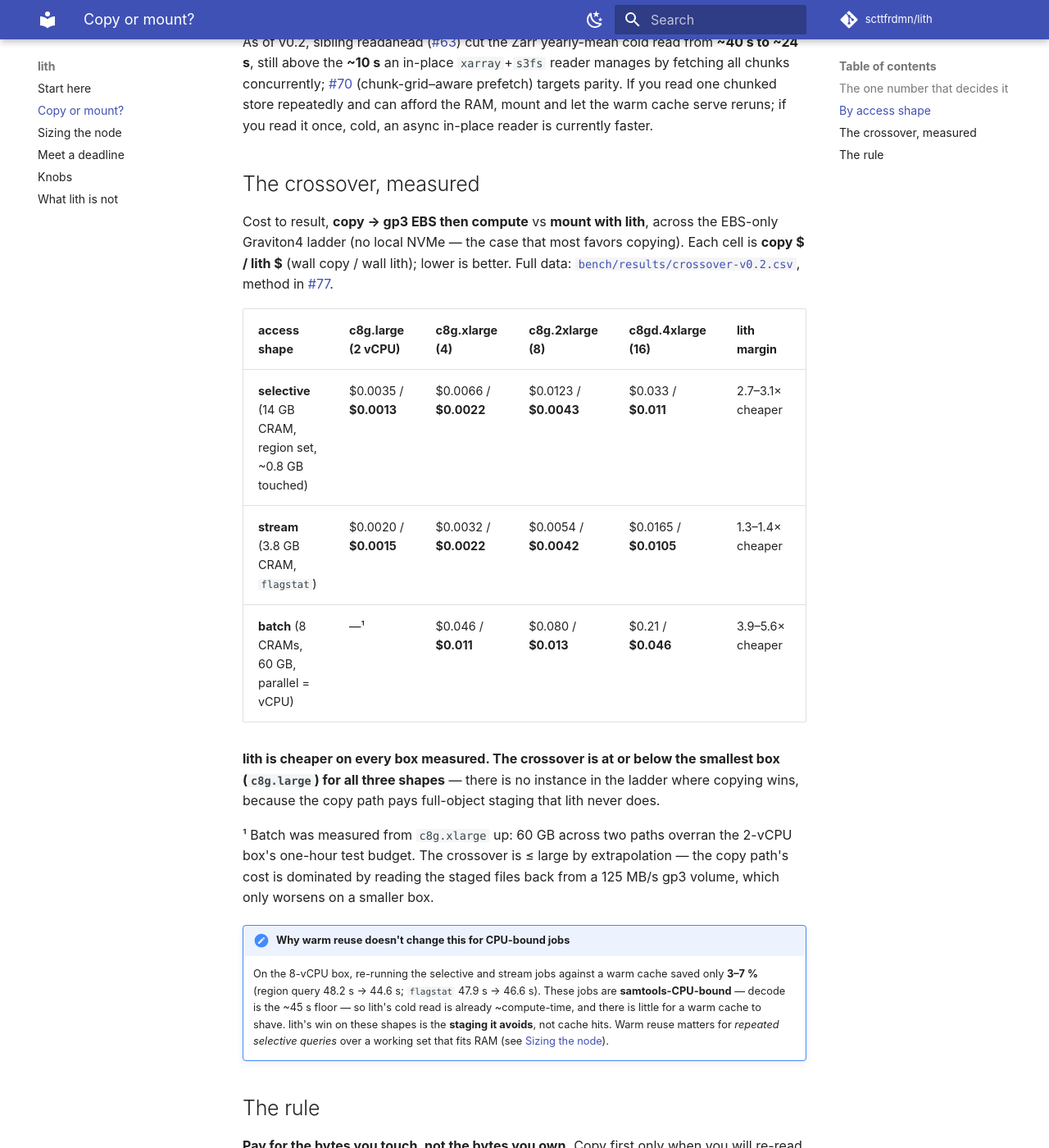
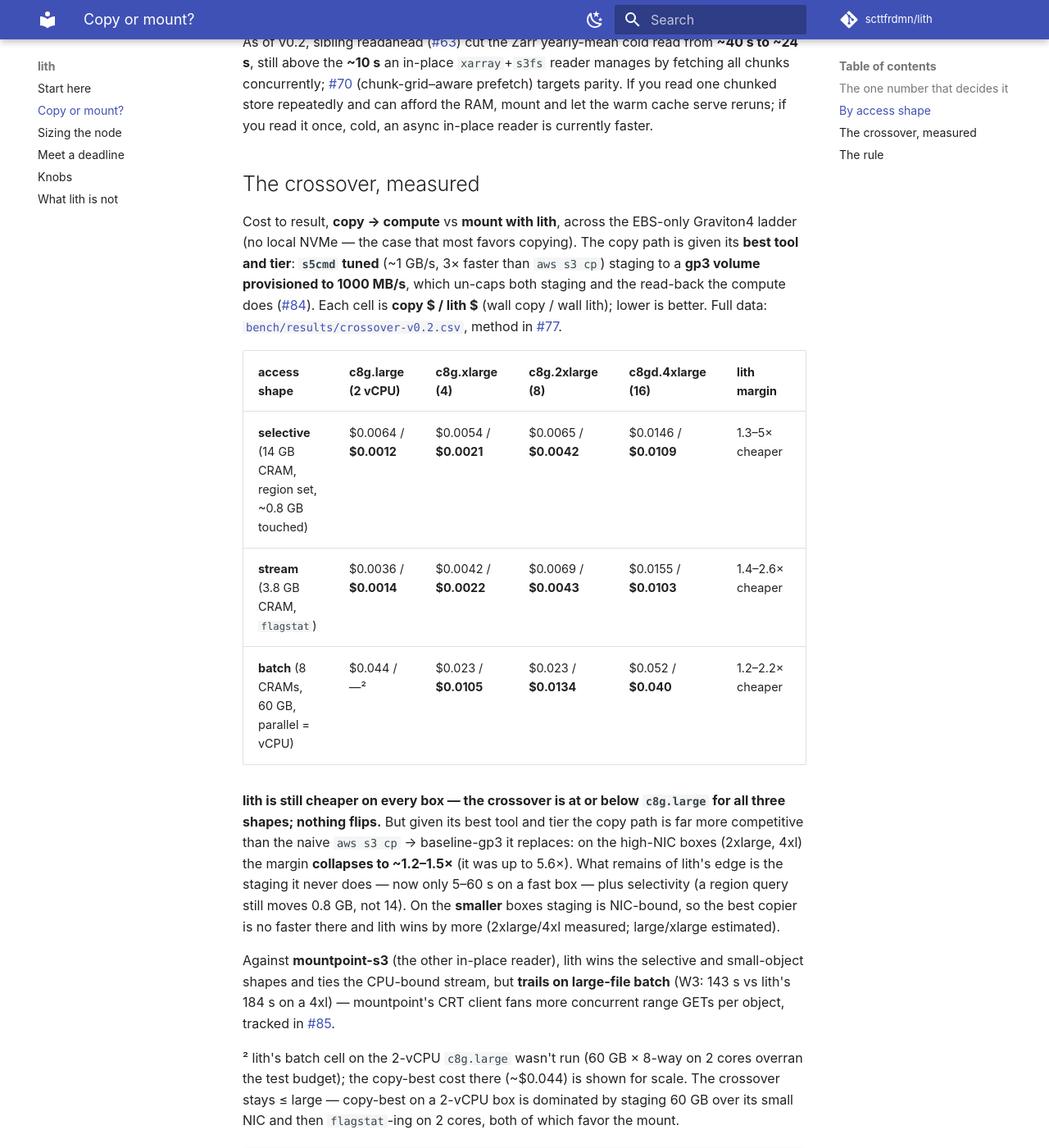
Before and after one commit to scttfrdmn/lith, an MkDocs documentation site: the page built from docs/copy-or-mount.md, in a window 1280 px wide and 1400 px high, scrolled down 1174 px. Shown: the whole window at 82% size. Built offline with MkDocs 1.6.1 and Material for MkDocs 9.7.7, drawn with Linux system fonts in a browser that asks for light colours; comment, search, counter and statistics services are not loaded.

Commit message:
docs: re-price copy path vs best competitor (s5cmd+gp3-1000, mountpoint-s3) (session 18)
Copy-or-mount: crossover table re-priced with the best copier (s5cmd tuned +
gp3-1000, named), margins collapse to 1.2-1.5x on fast boxes but nothing flips
(#77,#84); adds a mountpoint-s3 note (wins large-file batch W3, #85). Meet-a-
deadline: chart carries the copy-best line + its sentence (#83). Refs #84,#85.

```diff
--- a/docs/copy-or-mount.md
+++ b/docs/copy-or-mount.md
@@ -54,27 +54,42 @@ cold, an async in-place reader is currently faster. <!-- number: session 17 -->
 
 ## The crossover, measured
 
-Cost to result, **copy → gp3 EBS then compute** vs **mount with lith**, across
-the EBS-only Graviton4 ladder (no local NVMe — the case that most favors
-copying). Each cell is **copy $ / lith $** (wall copy / wall lith); lower is
-better. Full data: [`bench/results/crossover-v0.2.csv`](https://github.com/scttfrdmn/lith/blob/main/bench/results/crossover-v0.2.csv),
+Cost to result, **copy → compute** vs **mount with lith**, across the EBS-only
+Graviton4 ladder (no local NVMe — the case that most favors copying). The copy
+path is given its **best tool and tier**: **`s5cmd` tuned** (~1 GB/s, 3× faster
+than `aws s3 cp`) staging to a **gp3 volume provisioned to 1000 MB/s**, which
+un-caps both staging and the read-back the compute does ([#84](https://github.com/scttfrdmn/lith/issues/84)).
+Each cell is **copy $ / lith $** (wall copy / wall lith); lower is better. Full
+data: [`bench/results/crossover-v0.2.csv`](https://github.com/scttfrdmn/lith/blob/main/bench/results/crossover-v0.2.csv),
 method in [#77](https://github.com/scttfrdmn/lith/issues/77).
 
 | access shape | c8g.large (2 vCPU) | c8g.xlarge (4) | c8g.2xlarge (8) | c8gd.4xlarge (16) | lith margin |
 |---|---|---|---|---|---|
-| **selective** (14 GB CRAM, region set, ~0.8 GB touched) | $0.0035 / **$0.0013** | $0.0066 / **$0.0022** | $0.0123 / **$0.0043** | $0.033 / **$0.011** | 2.7–3.1× cheaper |
-| **stream** (3.8 GB CRAM, `flagstat`) | $0.0020 / **$0.0015** | $0.0032 / **$0.0022** | $0.0054 / **$0.0042** | $0.0165 / **$0.0105** | 1.3–1.4× cheaper |
-| **batch** (8 CRAMs, 60 GB, parallel = vCPU) | —¹ | $0.046 / **$0.011** | $0.080 / **$0.013** | $0.21 / **$0.046** | 3.9–5.6× cheaper |
+| **selective** (14 GB CRAM, region set, ~0.8 GB touched) | $0.0064 / **$0.0012** | $0.0054 / **$0.0021** | $0.0065 / **$0.0042** | $0.0146 / **$0.0109** | 1.3–5× cheaper |
+| **stream** (3.8 GB CRAM, `flagstat`) | $0.0036 / **$0.0014** | $0.0042 / **$0.0022** | $0.0069 / **$0.0043** | $0.0155 / **$0.0103** | 1.4–2.6× cheaper |
+| **batch** (8 CRAMs, 60 GB, parallel = vCPU) | $0.044 / —² | $0.023 / **$0.0105** | $0.023 / **$0.0134** | $0.052 / **$0.040** | 1.2–2.2× cheaper |
 
-**lith is cheaper on every box measured. The crossover is at or below the
-smallest box (`c8g.large`) for all three shapes** — there is no instance in the
-ladder where copying wins, because the copy path pays full-object staging that
-lith never does.
+**lith is still cheaper on every box — the crossover is at or below `c8g.large`
+for all three shapes; nothing flips.** But given its best tool and tier the copy
+path is far more competitive than the naive `aws s3 cp` → baseline-gp3 it
+replaces: on the high-NIC boxes (2xlarge, 4xl) the margin **collapses to
+~1.2–1.5×** (it was up to 5.6×). What remains of lith's edge is the staging it
+never does — now only 5–60 s on a fast box — plus selectivity (a region query
+still moves 0.8 GB, not 14). On the **smaller** boxes staging is NIC-bound, so
+the best copier is no faster there and lith wins by more (2xlarge/4xl measured;
+large/xlarge estimated).
 
-¹ Batch was measured from `c8g.xlarge` up: 60 GB across two paths overran the
-2-vCPU box's one-hour test budget. The crossover is ≤ large by extrapolation —
-the copy path's cost is dominated by reading the staged files back from a
-125 MB/s gp3 volume, which only worsens on a smaller box.
+Against **mountpoint-s3** (the other in-place reader), lith wins the selective
+and small-object shapes and ties the CPU-bound stream, but **trails on
+large-file batch** (W3: 143 s vs lith's 184 s on a 4xl) — mountpoint's CRT
+client fans more concurrent range GETs per object, tracked in
+[#85](https://github.com/scttfrdmn/lith/issues/85).
+
+² lith's batch cell on the 2-vCPU `c8g.large` wasn't run (60 GB × 8-way on 2
+cores overran the test budget); the copy-best cost there (~$0.044) is shown for
+scale. The crossover stays ≤ large — copy-best on a 2-vCPU box is dominated by
+staging 60 GB over its small NIC and then `flagstat`-ing on 2 cores, both of
+which favor the mount.
 
 !!! note "Why warm reuse doesn't change this for CPU-bound jobs"
     On the 8-vCPU box, re-running the selective and stream jobs against a warm
```
Also changed, not shown: docs/deadline.md (+8 -0 lines), docs/assets/fanout.svg.
